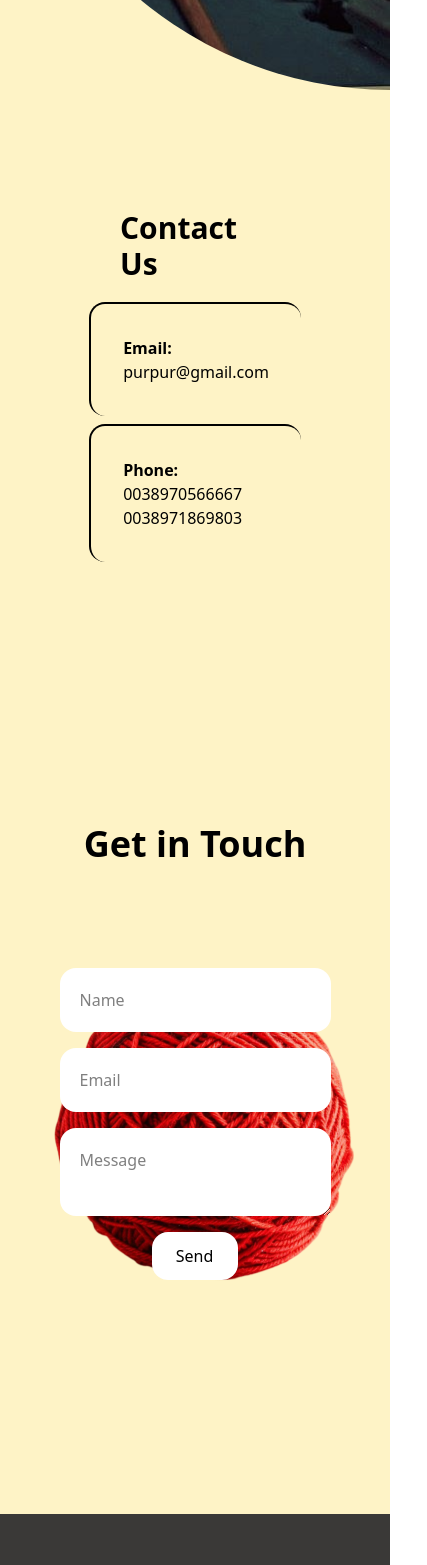
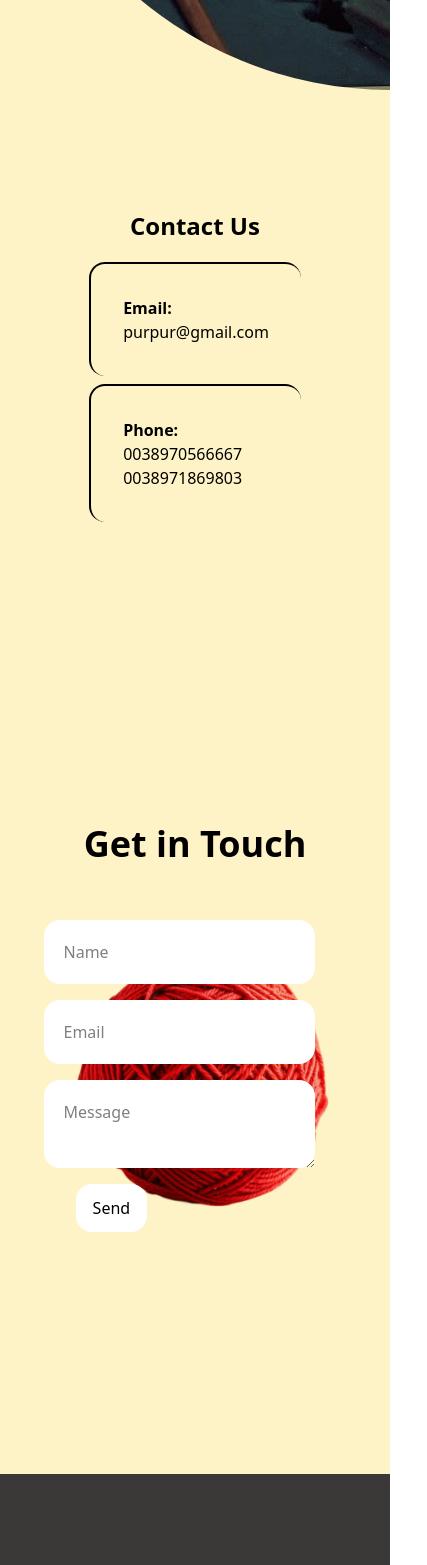
Before and after one commit to BojanMihajlo/purpur-nextjs, a Next.js app: page /contact in a window 390 px wide. Shown: the part 754-2319 px from the top of the page, 427 px wide, since content can reach past the window. Built offline with nearby package versions, Linux system fonts and the light colour scheme.

Commit message:
Added some changes for mobile device

```diff
--- a/src/app/collections/component/Cards.tsx
+++ b/src/app/collections/component/Cards.tsx
@@ -38,7 +38,7 @@ const CardItem: React.FC<CardItemProps> = ({ img, slug, transform, scrollProgres
           backgroundImage: `url(${img})`,
         }}
         className="border-b-4 border-r-4 rounded-xl bg-cover bg-no-repeat bg-center cursor-pointer transition-transform duration-300
-                   h-52 w-36 sm:h-60 sm:w-40 md:h-80 md:w-56"
+                   h-50 w-36   md:h-80 md:w-56"
       />
     </Link>
   );
@@ -57,7 +57,7 @@ const Cards: React.FC<MainProps> = ({ data, coverImages }) => {
 
   useEffect(() => {
     const randoms = coverImages.map(() => ({
-      x: Math.floor(Math.random() * 300 - 100),
+      x: Math.floor(Math.random() * 300 - 300),
       y: Math.floor(Math.random() * 300 - 150),
       rotate: Math.floor(Math.random() * 60 - 30),
     }));
@@ -67,11 +67,13 @@ const Cards: React.FC<MainProps> = ({ data, coverImages }) => {
   if (transforms.length === 0) return null;
 
   return (
-    <div className="min-h-screen bg-red-700 rounded-tl-full px-4 py-10 sm:p-10">
-      <div ref={wrapperRef} className="h-[380vh] relative">
+    <div className="min-h-screen bg-red-700 rounded-tl-full px-4 py-20 sm:p-10">
+      <div ref={wrapperRef} className="h-[420vh] relative">
         <div className="sticky top-0 h-screen flex items-center justify-center">
-          <div className="grid grid-cols-2 sm:grid-cols-2 md:grid-cols-3 gap-4 sm:gap-6">
+        <div className="grid grid-cols-2 gap-4 sm:gap-6 md:grid-cols-3">
+
             {coverImages.map((img, i) => (
+
               <CardItem
                 key={i}
                 img={img}
--- a/src/app/contact/component/ContactComp.tsx
+++ b/src/app/contact/component/ContactComp.tsx
@@ -13,7 +13,7 @@ export default function ContactComp() {
           exit={{ y: '100%' }}       // Optionally animate off-screen below when removed
           transition={{ duration: 2 }} // Control the duration of the animation
         >
-       <div className="h-screen bg-[url(/images/contactCover.jpg)] rounded-bl-full bg-fixed bg-cover md:bg-center bg-right " >
+       <div className="h-screen bg-[url(/images/contactCover.jpg)] rounded-bl-full  bg-fixed bg-cover md:bg-center bg-right " >
         <div className="md:ml-25 md:p-10">
          <Navbar/>
         </div>
@@ -26,7 +26,7 @@ export default function ContactComp() {
   viewport={{ once: false, amount: 0.3 }}
 
   >
-    <div className='md:text-5xl text-3xl font-bold md:p-10 p-5'>
+    <div className='md:text-5xl text-2xl font-bold md:p-10 p-5'>
         <h1>Contact Us</h1>
 
     </div>
@@ -54,15 +54,15 @@ export default function ContactComp() {
      >
 
       <div>
-         <h1 className='p-2 md:text-5xl text-4xl font-bold'>Get in Touch</h1>
+         <h1 className='md:text-5xl text-4xl font-bold'>Get in Touch</h1>
          </div>
 
-         <div className='p-10  bg-[url(/images/yarn31.webp)] bg-cover bg-center rounded-full md:w-[50%] '>
-          <form className='md:p-20 p-12 flex flex-col justify-center md:w-[75%] '>
+         <div className=' bg-[url(/images/yarn31.webp)] bg-cover bg-center rounded-full md:w-[50%] '>
+          <form className='md:py-20 p-12 flex flex-col justify-center pr-20 md:w-[70%] '>
             <input placeholder='Name' className='p-5 m-2 bg-white rounded-2xl'/>
             <input placeholder='Email' className='p-5 m-2 bg-white rounded-2xl'/>
             <textarea placeholder='Message ' className='p-5 m-2 bg-white rounded-2xl'></textarea>
-            <button className='bg-white rounded-2xl p-3 mt-2 ml-25 w-[30%] hover:bg-black hover:text-white hover:cursor-pointer '>Send</button>
+            <button className='bg-white rounded-2xl p-3 mt-2 w-[25%] ml-10 hover:bg-black hover:text-white hover:cursor-pointer '>Send</button>
           </form>
 
          </div>
--- a/src/app/home/Main.tsx
+++ b/src/app/home/Main.tsx
@@ -33,7 +33,7 @@ const Main: React.FC<MainProps> = ({ data, imageUrls }) =>{
     const scale = useTransform(scrollYProgress, [0, 0.2, 0.4, 0.6, 0.8, 1], [1, 0.6,0.8,0.2,1,1.2]); // small zoom
     const rotate = useTransform(scrollYProgress, [0, 1], [0, 360]); // optional spin
     const xc = useTransform(scrollYProgress, [0, 0.2, 0.4, 0.6, 0.8, 1], [0, 100, -200, 160, -100,-10]); // zig-zag pattern
-    const yc = useTransform(scrollYProgress, [0, 1], [0, 2320]); // vertical travel
+    const yc = useTransform(scrollYProgress, [0, 1], [0, 2500]); // vertical travel
 
 
     const images = [imageUrls[1],imageUrls[2],imageUrls[3],imageUrls[4]]
```
Also changed, not shown: src/app/favicon.jpg (deleted), src/app/favicon.webp (added).
